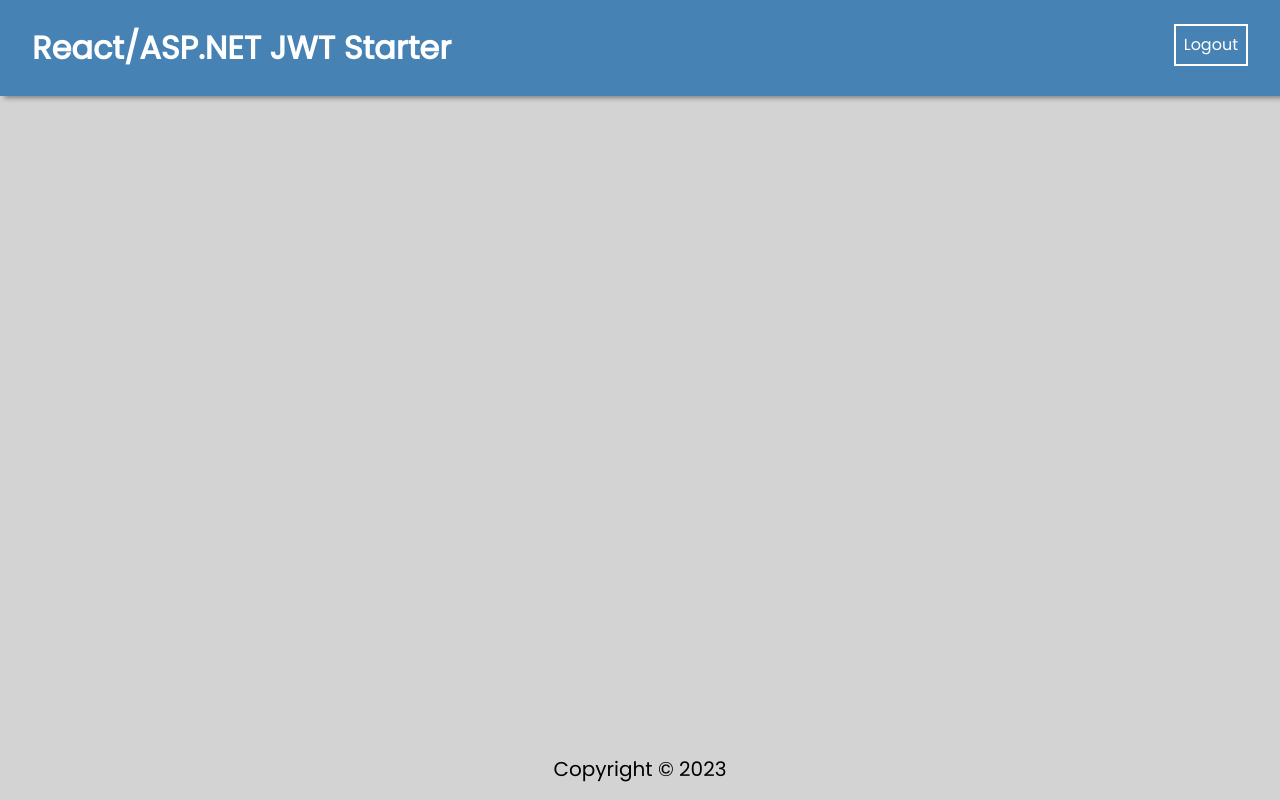
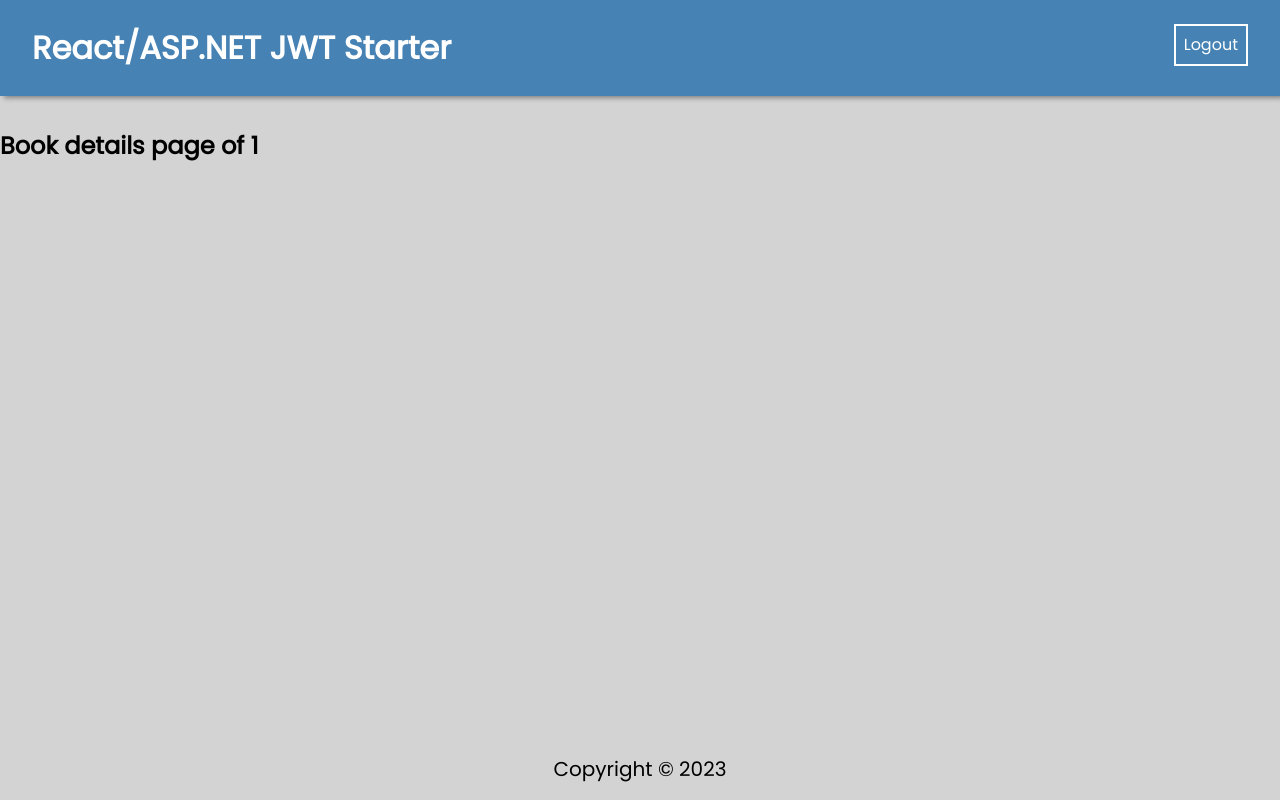
Before and after one commit to ConsoleWL/145_ReactJWTFrontend_Starter, a React (Create React App) app: page /book/1 in a window 1280 px wide. Built offline with nearby package versions, Linux system fonts and the light colour scheme; sample sign-in values are in the browser's storage; the HTML template or start-up script is replaced by a standard one.

Commit message:
Completed Booksearch page, and on click goes to bookdetailsPage

```diff
--- a/src/App.js
+++ b/src/App.js
@@ -33,7 +33,7 @@ function App() {
         />
 
         <Route
-          path="/book/"
+          path="/book/:bookId/"
           element={
             <PrivateRoute>
               <BookDetailsPage />
--- a/src/components/BookDetailsPage/BookDetailsPage.jsx
+++ b/src/components/BookDetailsPage/BookDetailsPage.jsx
@@ -1,5 +1,13 @@
-const BookDetailsPage = ({ bookObj }) => {
-  return <div></div>;
+import { useParams } from "react-router-dom";
+
+const BookDetailsPage = () => {
+  const { bookId } = useParams();
+
+  return (
+    <div>
+      <h2>Book details page of {bookId} </h2>
+    </div>
+  );
 };
 
 export default BookDetailsPage;
--- a/src/components/SearchResults/SearchItem.jsx
+++ b/src/components/SearchResults/SearchItem.jsx
@@ -4,7 +4,7 @@ const SearchItem = ({ book }) => {
   return (
     <tr>
       <td>
-        <Link to="/book/">
+        <Link to={`/book/${book.id}`}>
           {book.volumeInfo.title} - {book.volumeInfo.authors}
         </Link>
       </td>
```
